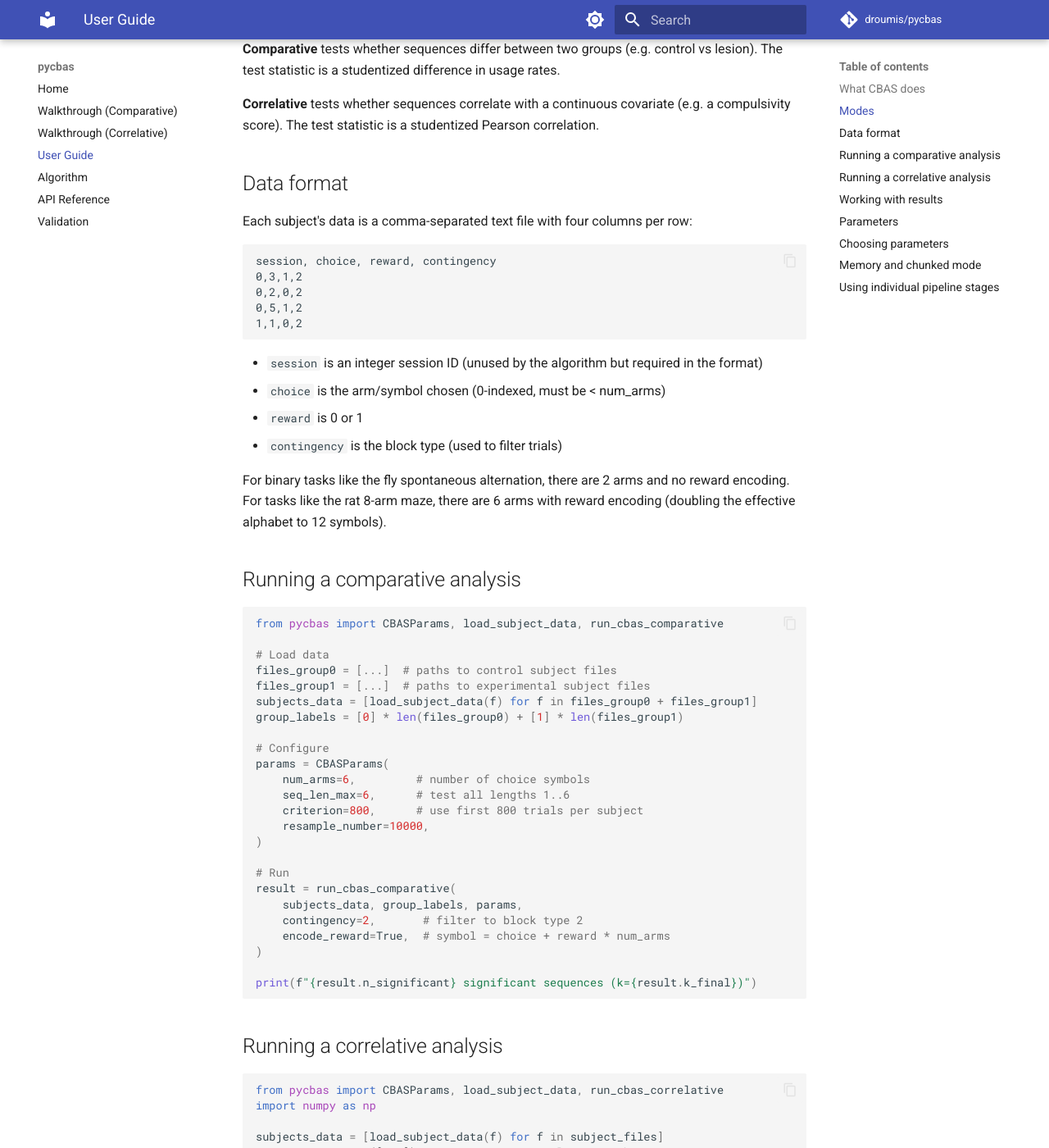
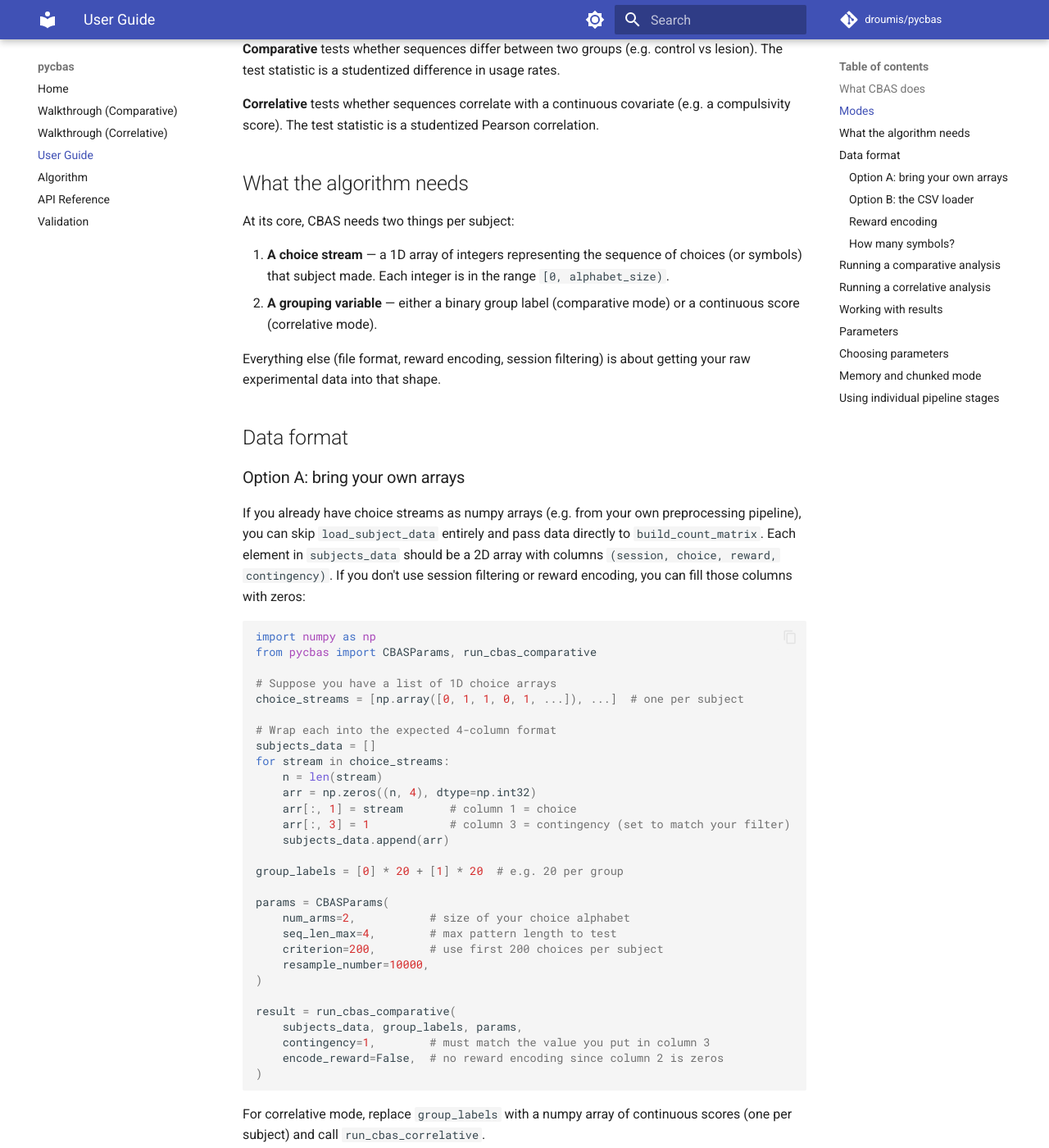
Before and after one commit to droumis/pycbas, an MkDocs documentation site: the page built from docs/guide.md, in a window 1280 px wide and 1400 px high, scrolled down 444 px. Shown: the whole window at 82% size. Built offline with MkDocs 1.6.1 and Material for MkDocs 9.7.7, drawn with Linux system fonts in a browser that asks for light colours; comment, search, counter and statistics services are not loaded; some of the changed text lies outside the part shown.

Commit message:
Improve user guide data format docs
Added "What the algorithm needs" section explaining the core inputs
(choice streams + grouping variable) before diving into file formats.
Added "bring your own arrays" path for users who already have choice
data in numpy. Expanded correlative example to explain what the scores
array represents. Added reward encoding and alphabet size explanations.

Co-Authored-By: Claude Opus 4.6 <noreply@anthropic.com>

````diff
--- a/docs/guide.md
+++ b/docs/guide.md
@@ -12,24 +12,88 @@ The output is a set of significant sequences with adjusted p-values (called g-va
 
 **Correlative** tests whether sequences correlate with a continuous covariate (e.g. a compulsivity score). The test statistic is a studentized Pearson correlation.
 
+## What the algorithm needs
+
+At its core, CBAS needs two things per subject:
+
+1. **A choice stream** — a 1D array of integers representing the sequence of choices (or symbols) that subject made. Each integer is in the range `[0, alphabet_size)`.
+2. **A grouping variable** — either a binary group label (comparative mode) or a continuous score (correlative mode).
+
+Everything else (file format, reward encoding, session filtering) is about getting your raw experimental data into that shape.
+
 ## Data format
 
-Each subject's data is a comma-separated text file with four columns per row:
+### Option A: bring your own arrays
+
+If you already have choice streams as numpy arrays (e.g. from your own preprocessing pipeline), you can skip `load_subject_data` entirely and pass data directly to `build_count_matrix`. Each element in `subjects_data` should be a 2D array with columns `(session, choice, reward, contingency)`. If you don't use session filtering or reward encoding, you can fill those columns with zeros:
+
+```python
+import numpy as np
+from pycbas import CBASParams, run_cbas_comparative
+
+# Suppose you have a list of 1D choice arrays
+choice_streams = [np.array([0, 1, 1, 0, 1, ...]), ...]  # one per subject
+
+# Wrap each into the expected 4-column format
+subjects_data = []
+for stream in choice_streams:
+    n = len(stream)
+    arr = np.zeros((n, 4), dtype=np.int32)
+    arr[:, 1] = stream       # column 1 = choice
+    arr[:, 3] = 1            # column 3 = contingency (set to match your filter)
+    subjects_data.append(arr)
+
+group_labels = [0] * 20 + [1] * 20  # e.g. 20 per group
+
+params = CBASParams(
+    num_arms=2,           # size of your choice alphabet
+    seq_len_max=4,        # max pattern length to test
+    criterion=200,        # use first 200 choices per subject
+    resample_number=10000,
+)
+
+result = run_cbas_comparative(
+    subjects_data, group_labels, params,
+    contingency=1,        # must match the value you put in column 3
+    encode_reward=False,  # no reward encoding since column 2 is zeros
+)
+```
+
+For correlative mode, replace `group_labels` with a numpy array of continuous scores (one per subject) and call `run_cbas_correlative`.
+
+### Option B: the CSV loader
+
+If your data is stored as one CSV per subject with columns `session, choice, reward, contingency`, you can use the built-in loader:
 
 ```
-session, choice, reward, contingency
 0,3,1,2
 0,2,0,2
 0,5,1,2
 1,1,0,2
 ```
 
-- `session` is an integer session ID (unused by the algorithm but required in the format)
-- `choice` is the arm/symbol chosen (0-indexed, must be < num_arms)
-- `reward` is 0 or 1
-- `contingency` is the block type (used to filter trials)
+- `session` — integer session ID (used only if you want to filter by session)
+- `choice` — the arm/symbol chosen (0-indexed integer, must be < `num_arms`)
+- `reward` — 0 or 1 (used when `encode_reward=True` to double the alphabet)
+- `contingency` — block type integer (used to filter trials by condition)
 
-For binary tasks like the fly spontaneous alternation, there are 2 arms and no reward encoding. For tasks like the rat 8-arm maze, there are 6 arms with reward encoding (doubling the effective alphabet to 12 symbols).
+```python
+from pycbas import load_subject_data
+
+subjects_data = [load_subject_data(f) for f in my_file_list]
+```
+
+### Reward encoding
+
+When `encode_reward=True`, each trial's symbol becomes `choice + reward * num_arms`. This doubles the effective alphabet. Use this when the same physical choice can lead to different outcomes and that distinction matters (e.g. a 6-arm bandit where getting reward vs not changes the behavioral meaning of the choice). Set `encode_reward=False` for deterministic tasks where reward is fully predicted by the choice (like a two-alternative forced choice task).
+
+### How many symbols?
+
+Set `num_arms` to the number of distinct choices your task offers. With `encode_reward=True`, the effective alphabet becomes `num_arms * 2`. Examples:
+
+- Binary maze (left/right, no reward): `num_arms=2`, `encode_reward=False` → 2 symbols
+- 6-arm bandit with reward: `num_arms=6`, `encode_reward=True` → 12 symbols
+- 4-symbol task (choice × side): `num_arms=4`, `encode_reward=False` → 4 symbols
 
 ## Running a comparative analysis
 
@@ -62,12 +126,17 @@ print(f"{result.n_significant} significant sequences (k={result.k_final})")
 
 ## Running a correlative analysis
 
+Use correlative mode when each subject has a continuous measure (a clinical score, age, reaction time, performance metric, etc.) and you want to find sequences whose usage tracks with that measure across subjects.
+
 ```python
 from pycbas import CBASParams, load_subject_data, run_cbas_correlative
 import numpy as np
 
 subjects_data = [load_subject_data(f) for f in subject_files]
-scores = np.array([...])  # one continuous value per subject
+
+# One score per subject, in the same order as subjects_data.
+# This can be any continuous measure: clinical scores, ages, performance, etc.
+scores = np.array([72.1, 58.3, 85.0, ...])  # length must equal len(subjects_data)
 
 params = CBASParams(
     num_arms=6,
@@ -78,6 +147,8 @@ params = CBASParams(
 
 result = run_cbas_correlative(subjects_data, scores, params)
 ```
+
+The `scores` array is the covariate. CBAS will test, for every sequence in the count matrix, whether that sequence's usage (across subjects) correlates with these scores. The order must match `subjects_data` — `scores[i]` is the score for `subjects_data[i]`.
 
 ## Working with results
 
````
